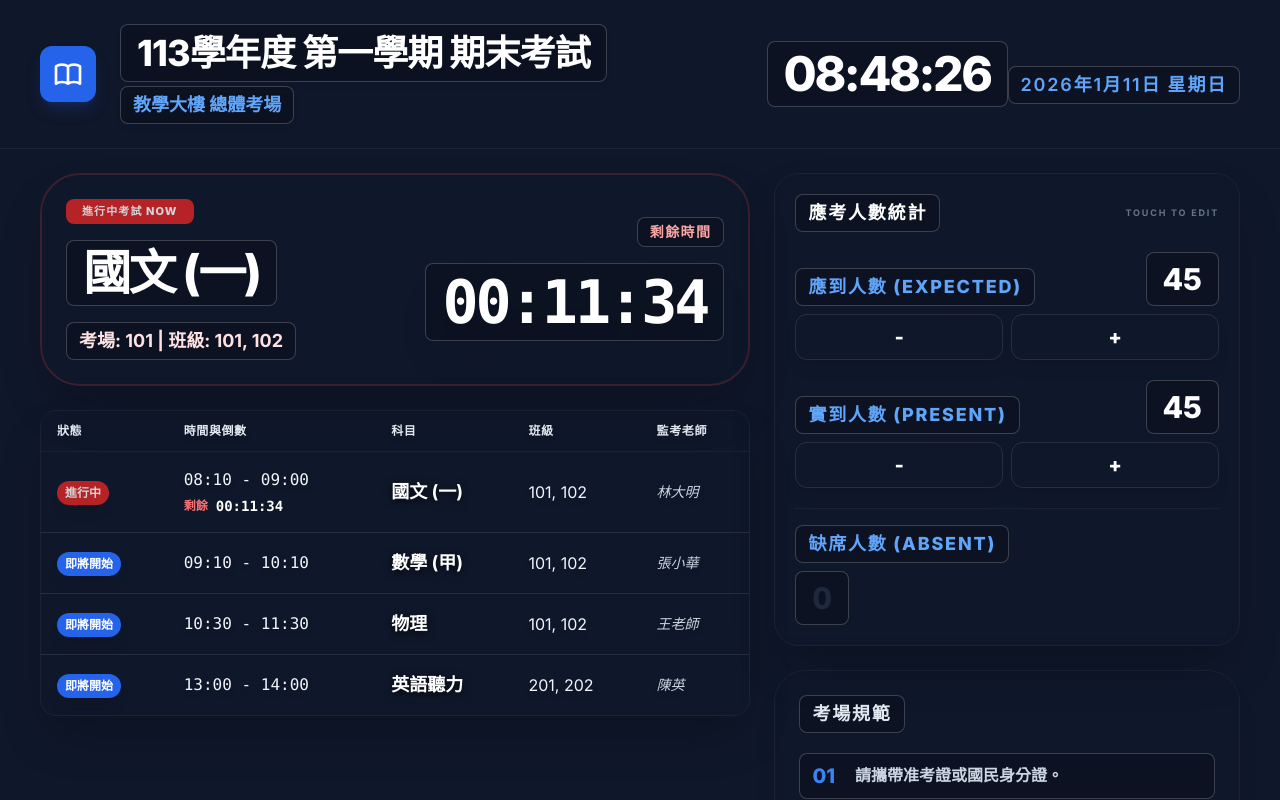
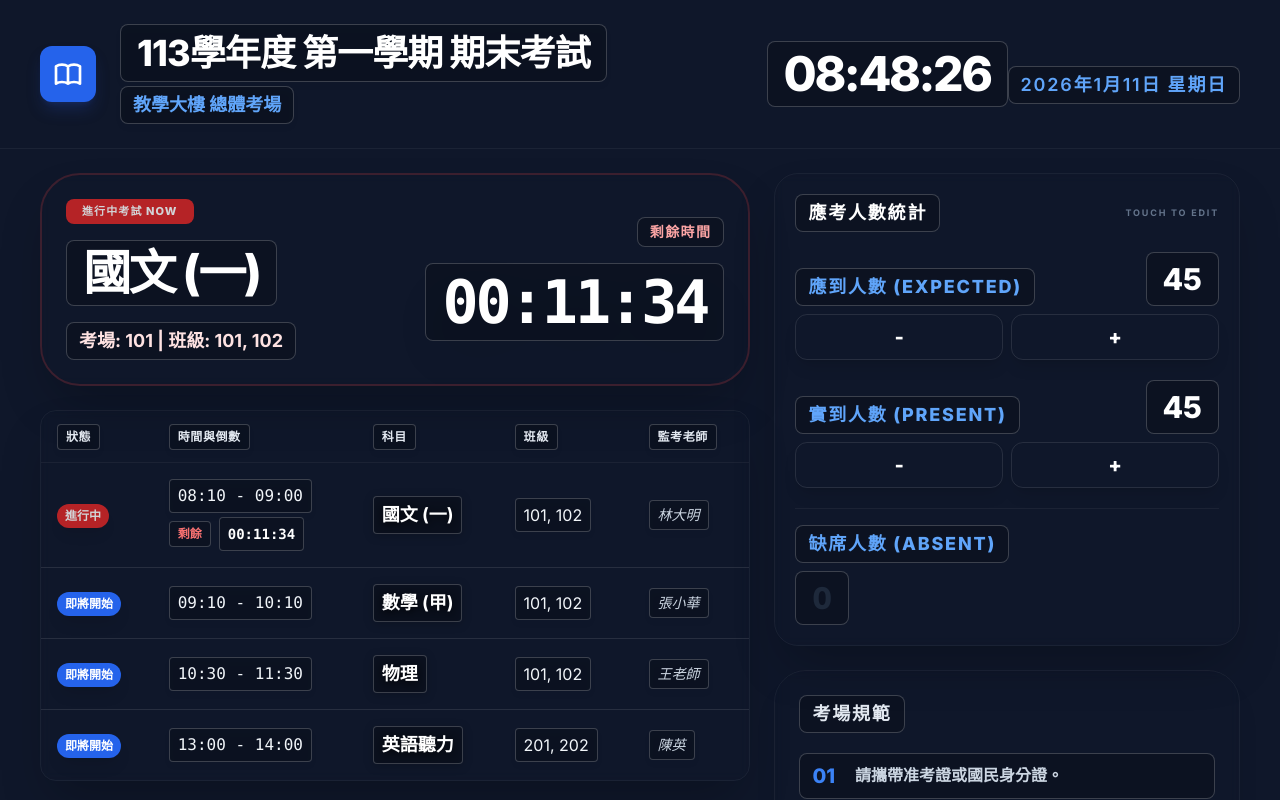
Before and after one commit to Rong-bit/Exam, a React (Vite) app: page / in a window 1280 px wide. Shown: the top 800 px of the page. Built offline with nearby package versions, Linux system fonts and the light colour scheme.

Commit message:
Update ExamTable.tsx

```diff
--- a/components/ExamTable.tsx
+++ b/components/ExamTable.tsx
@@ -20,11 +20,11 @@ const ExamTable: React.FC<ExamTableProps> = ({ sessions, currentTime }) => {
       <table className="w-full text-left border-collapse">
         <thead>
           <tr className="bg-transparent">
-            <th className="px-4 py-3 text-slate-200 font-bold uppercase tracking-wider text-xs drop-shadow-md border-b border-white/5">狀態</th>
-            <th className="px-4 py-3 text-slate-200 font-bold uppercase tracking-wider text-xs drop-shadow-md border-b border-white/5">時間與倒數</th>
-            <th className="px-4 py-3 text-slate-200 font-bold uppercase tracking-wider text-xs drop-shadow-md border-b border-white/5">科目</th>
-            <th className="px-4 py-3 text-slate-200 font-bold uppercase tracking-wider text-xs drop-shadow-md border-b border-white/5">班級</th>
-            <th className="px-4 py-3 text-slate-200 font-bold uppercase tracking-wider text-xs drop-shadow-md border-b border-white/5">監考老師</th>
+            <th className="px-4 py-3 border-b border-white/5"><span className="text-slate-200 font-bold uppercase tracking-wider text-xs drop-shadow-md px-2 py-1 bg-black/20 border border-white/20 rounded inline-block">狀態</span></th>
+            <th className="px-4 py-3 border-b border-white/5"><span className="text-slate-200 font-bold uppercase tracking-wider text-xs drop-shadow-md px-2 py-1 bg-black/20 border border-white/20 rounded inline-block">時間與倒數</span></th>
+            <th className="px-4 py-3 border-b border-white/5"><span className="text-slate-200 font-bold uppercase tracking-wider text-xs drop-shadow-md px-2 py-1 bg-black/20 border border-white/20 rounded inline-block">科目</span></th>
+            <th className="px-4 py-3 border-b border-white/5"><span className="text-slate-200 font-bold uppercase tracking-wider text-xs drop-shadow-md px-2 py-1 bg-black/20 border border-white/20 rounded inline-block">班級</span></th>
+            <th className="px-4 py-3 border-b border-white/5"><span className="text-slate-200 font-bold uppercase tracking-wider text-xs drop-shadow-md px-2 py-1 bg-black/20 border border-white/20 rounded inline-block">監考老師</span></th>
           </tr>
         </thead>
         <tbody className="divide-y divide-white/10">
@@ -58,27 +58,29 @@ const ExamTable: React.FC<ExamTableProps> = ({ sessions, currentTime }) => {
                     )}
                   </td>
                   <td className="px-4 py-4 font-mono">
-                    <div className="text-base text-slate-100 drop-shadow-md">
+                    <div className="text-base text-slate-100 drop-shadow-md px-2 py-1 bg-black/20 border border-white/20 rounded inline-block">
                       {session.startTime} - {session.endTime}
                     </div>
                     {status === 'ongoing' && (
                       <div className="mt-1 flex items-center gap-2">
-                        <span className="text-xs text-red-400 font-bold uppercase">剩餘</span>
-                        <CountdownTimer
-                          endTime={session.endTime}
-                          className="text-sm text-white font-black drop-shadow-sm"
-                        />
+                        <span className="text-xs text-red-400 font-bold uppercase px-2 py-1 bg-black/20 border border-white/20 rounded">剩餘</span>
+                        <span className="px-2 py-1 bg-black/20 border border-white/20 rounded">
+                          <CountdownTimer
+                            endTime={session.endTime}
+                            className="text-sm text-white font-black drop-shadow-sm"
+                          />
+                        </span>
                       </div>
                     )}
                   </td>
                   <td className="px-4 py-4 text-lg font-bold text-white drop-shadow-[0_2px_4px_rgba(0,0,0,0.8)]">
-                    {session.subject}
+                    <span className="px-2 py-1 bg-black/20 border border-white/20 rounded inline-block">{session.subject}</span>
                   </td>
                   <td className="px-4 py-4 text-base text-slate-100 drop-shadow-md">
-                    {session.class}
+                    <span className="px-2 py-1 bg-black/20 border border-white/20 rounded inline-block">{session.class}</span>
                   </td>
                   <td className="px-4 py-4 text-sm text-slate-300 italic drop-shadow-md">
-                    {session.invigilator || '--'}
+                    <span className="px-2 py-1 bg-black/20 border border-white/20 rounded inline-block">{session.invigilator || '--'}</span>
                   </td>
                 </tr>
               );
```
